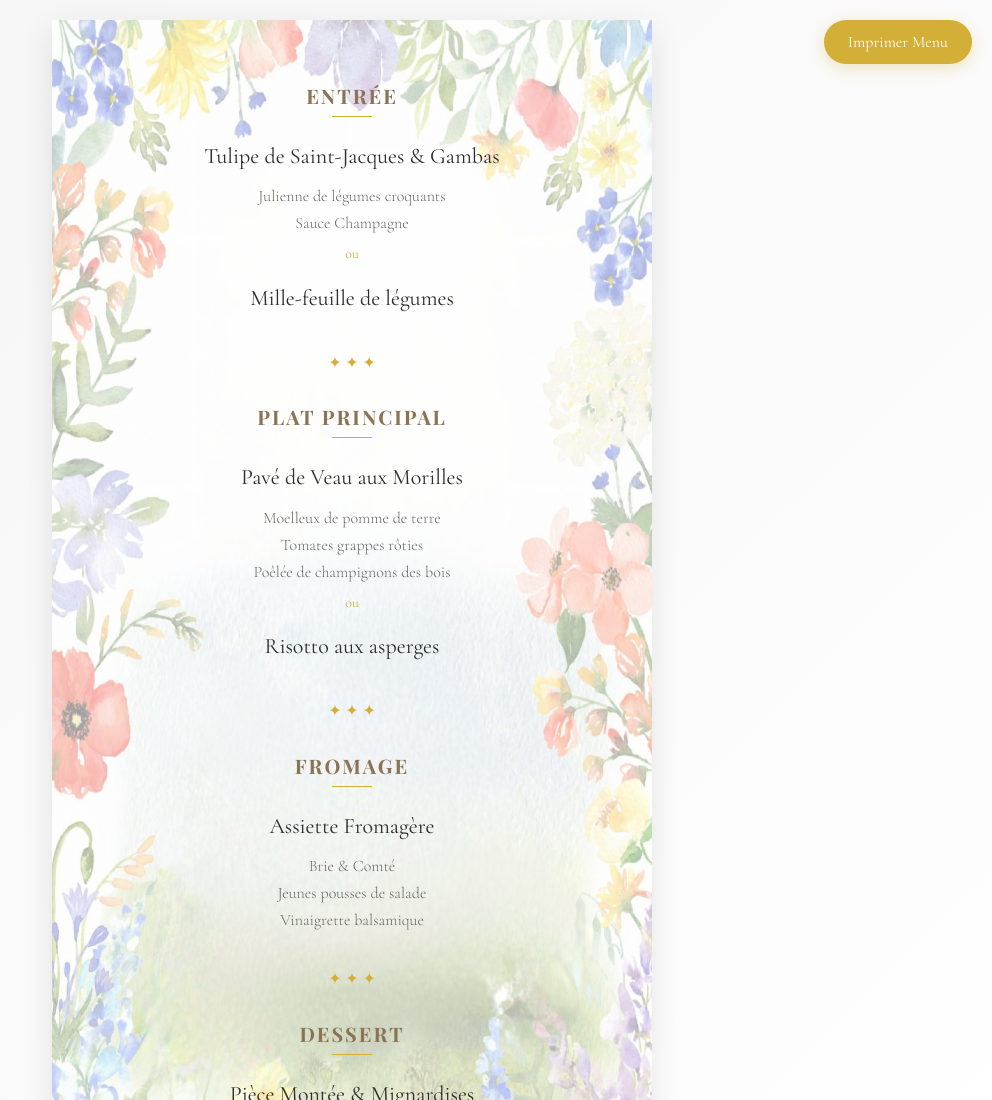
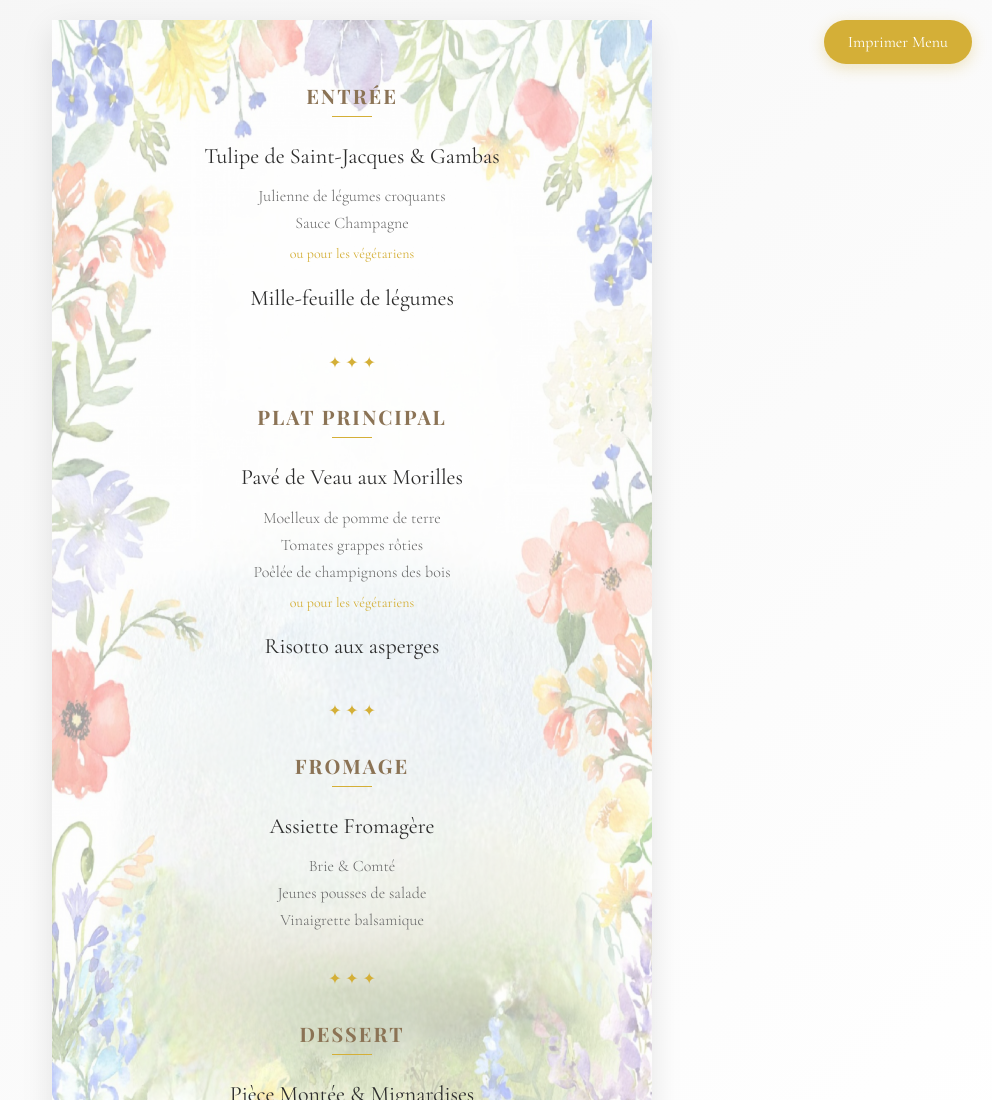
Before and after one commit to reifocS/aude-et-vincent, a website: page menu.html in a window 1280 px wide. Shown: the top 1100 px of the page, without its empty margins (288-1280 px from the left). Drawn offline with nearby package versions, Linux system fonts and the light colour scheme.

Commit message:
ajout info

```diff
--- a/menu.html
+++ b/menu.html
@@ -370,7 +370,7 @@
                     <span>Julienne de légumes croquants</span>
                     <span>Sauce Champagne</span>
                 </p>
-                <div class="divider" style="margin: 8px 0; font-size: 14px;">ou</div>
+                <div class="divider" style="margin: 8px 0; font-size: 14px;">ou pour les végétariens</div>
                 <h3 class="dish-name">Mille-feuille de légumes</h3>
             </div>
 
@@ -384,7 +384,7 @@
                     <span>Tomates grappes rôties</span>
                     <span>Poêlée de champignons des bois</span>
                 </p>
-                <div class="divider" style="margin: 8px 0; font-size: 14px;">ou</div>
+                <div class="divider" style="margin: 8px 0; font-size: 14px;">ou pour les végétariens</div>
                 <h3 class="dish-name">Risotto aux asperges</h3>
             </div>
 
```
